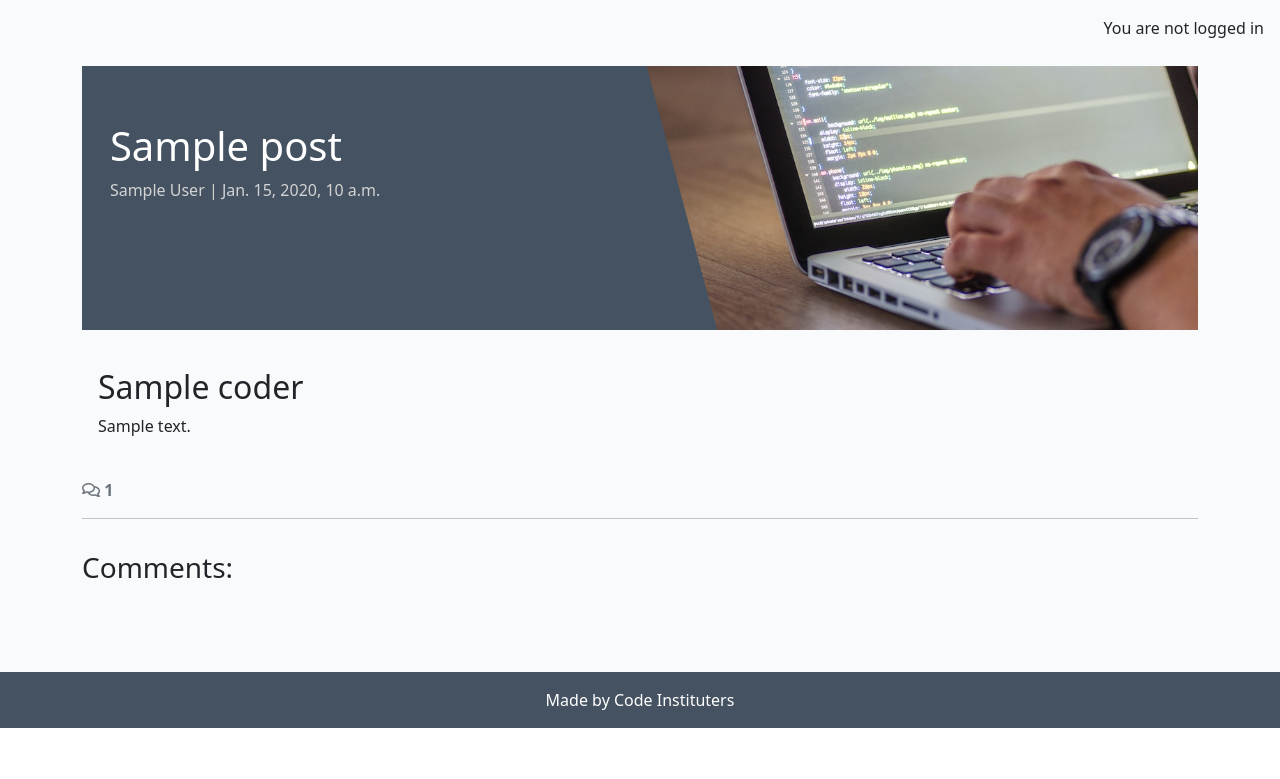
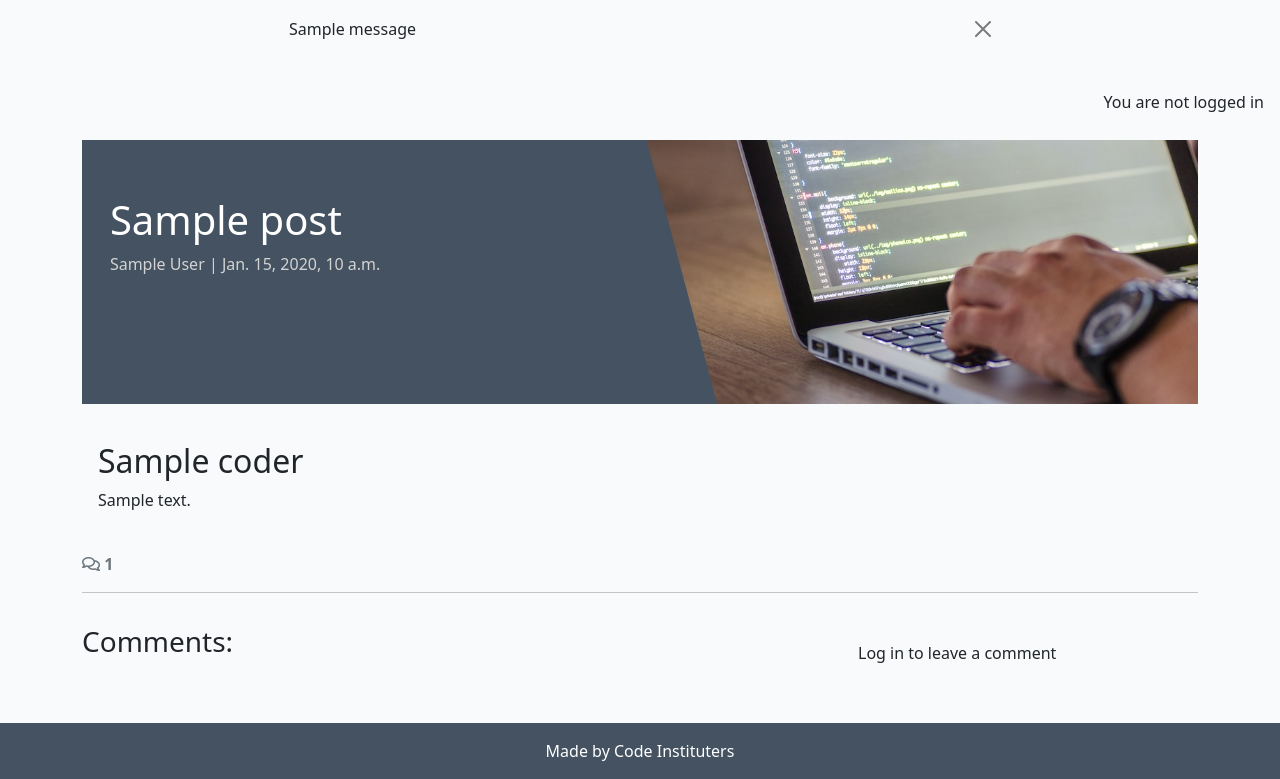
Before and after one commit to idamariasofie/django-blog, a Django app: template blog/templates/post_detail.html in a window 1280 px wide. Shown: the part 72-851 px from the top of the page. Before the commit the page ends 800 px from the top, so only its background shows below. Run offline with Django 4.2, Linux system fonts and the light colour scheme; the template is opened without the code that fills it: most values are stand-ins (such as "Sample title", 1, 10 or a date in 2020); one stand-in notice (Sample message) is shown; some libraries are stand-ins or nearby versions.

Commit message:
Added confirmation message

```diff
--- a/blog/templates/post_detail.html
+++ b/blog/templates/post_detail.html
@@ -1,5 +1,6 @@
 {% extends 'base.html' %} {% block content %}
 {% load static %}
+{% load crispy_forms_tags %}
 
 <div class="masthead">
     <div class="container">
@@ -69,6 +70,22 @@
                 {% endfor %}
             </div>
         </div>
+        <!-- Creating New Comments -->
+        <div class="col-md-4 card mb-4 mt-3">
+            <div class="card-body">
+                {% if user.is_authenticated %}
+                <h3>Leave a comment:</h3>
+                <p>Posting as: {{ user.username }}</p>
+                <form id="commentForm" method="post" style="margin-top: 1.3em;">
+                    {{ comment_form | crispy }}
+                    {% csrf_token %}
+                    <button id="submitButton" type="submit" class="btn btn-signup btn-lg">Submit</button>
+                </form>
+                {% else %}
+                <p>Log in to leave a comment</p>
+                {% endif %}
+            </div>
+        </div>
     </div>
 </div>
 
--- a/codestar/settings.py
+++ b/codestar/settings.py
@@ -48,6 +48,8 @@ INSTALLED_APPS = [
     'allauth',
     'allauth.account',
     'allauth.socialaccount',
+    'crispy_forms',
+    'crispy_bootstrap5',
     'django_summernote',
     'about',
 ]
@@ -55,6 +57,9 @@ INSTALLED_APPS = [
 SITE_ID = 1
 LOGIN_REDIRECT_URL = '/'
 LOGOUT_REDIRECT_URL = '/'
+
+CRISPY_ALLOWED_TEMPLATE_PACKS = "bootstrap5"
+CRISPY_TEMPLATE_PACK = "bootstrap5"
 
 MIDDLEWARE = [
     'django.middleware.security.SecurityMiddleware',
--- a/requirements.txt
+++ b/requirements.txt
@@ -1,7 +1,9 @@
 asgiref==3.7.2
+crispy-bootstrap5==0.7
 dj-database-url==0.5.0
 Django==4.2.9
 django-allauth==0.57.0
+django-crispy-forms==2.1
 django-summernote==0.8.20.0
 gunicorn==20.1.0
 oauthlib==3.2.2
--- a/templates/base.html
+++ b/templates/base.html
@@ -73,6 +73,20 @@
             </div>
         </div>
     </nav>
+    <!-- displaying Django messages -->
+    <div class="container">
+        <div class="row">
+            <div class="col-md-8 offset-md-2">
+                {% for message in messages %}
+                <div class="alert {{ message.tags }} alert-dismissible
+          fade show" id="msg" role="alert">
+                    {{ message | safe }}
+                    <button type="button" class="btn-close" data-bs-dismiss="alert" aria-label="Close"></button>
+                </div>
+                {% endfor %}
+            </div>
+        </div>
+    </div>
 
     <main class="flex-shrink-0 main-bg">
         {% if user.is_authenticated %}
```
Also changed, not shown: blog/forms.py (added, +8 -0 lines), blog/views.py (+16 -0 lines).
